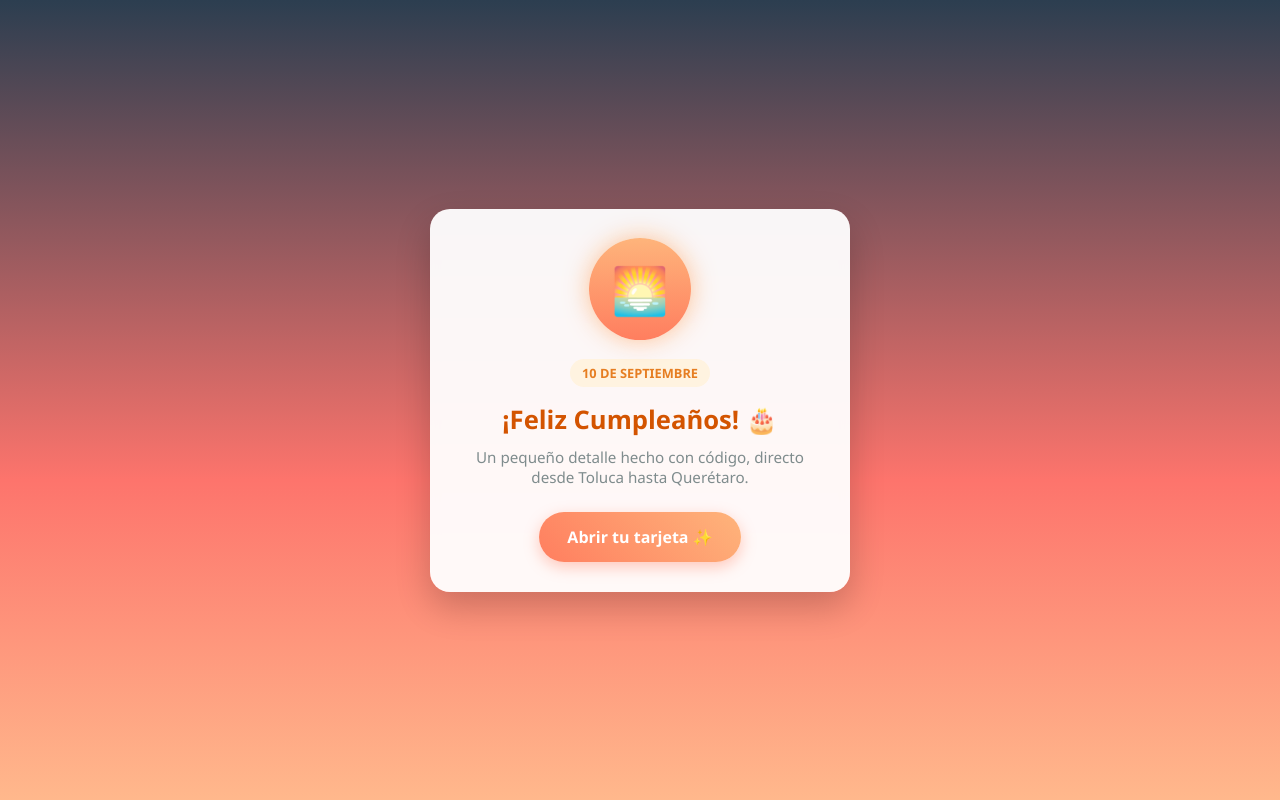
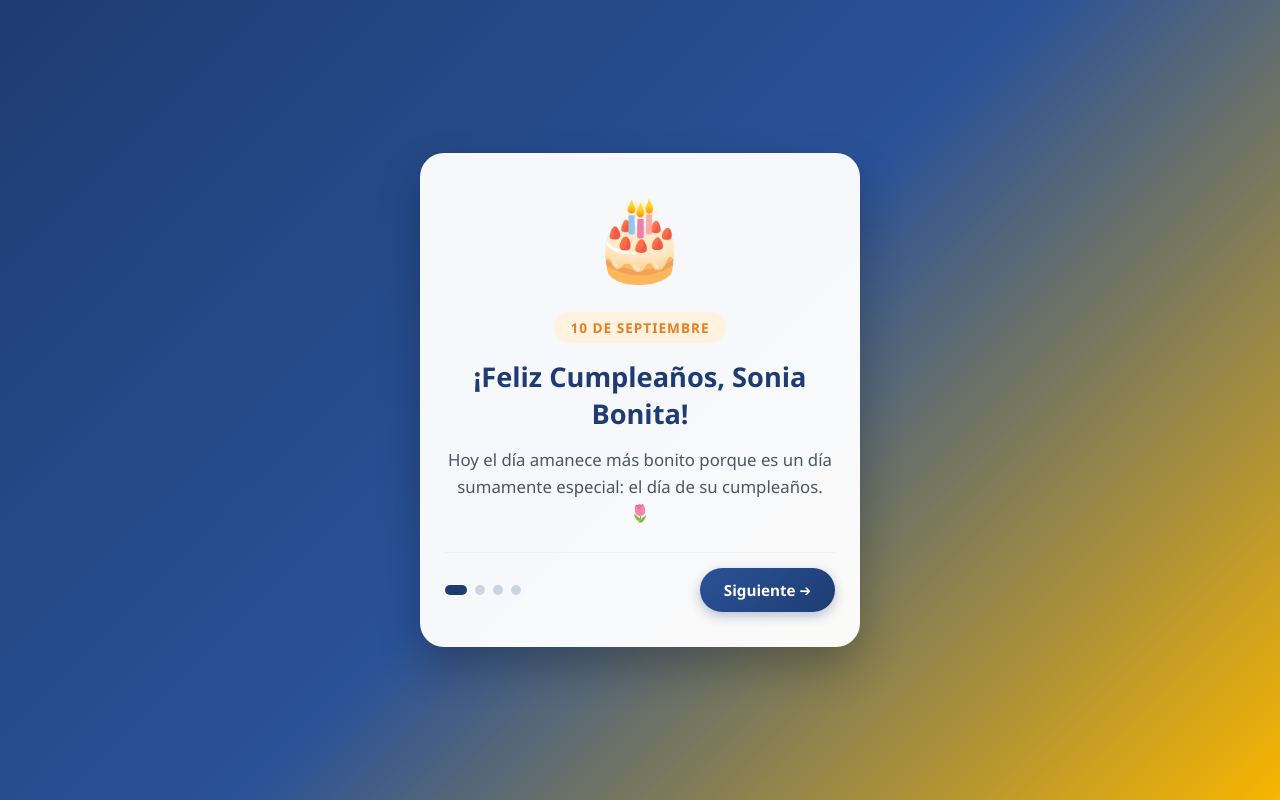
Before and after one commit to marianauaeme-design/un-detalle-especial, a plain HTML site: page index.html in a window 1280 px wide. Drawn offline with nearby package versions, Linux system fonts and the light colour scheme.

Commit message:
Update index.html

```diff
--- a/index.html
+++ b/index.html
@@ -3,7 +3,7 @@
 <head>
   <meta charset="UTF-8">
   <meta name="viewport" content="width=device-width, initial-scale=1.0">
-  <title>¡Feliz Cumpleaños! 🎂</title>
+  <title>¡Feliz Cumpleaños!</title>
   <!-- Canvas Confetti CDN -->
   <script src="https://cdn.jsdelivr.net/npm/canvas-confetti@1.6.0/dist/confetti.browser.min.js"></script>
   <style>
@@ -15,7 +15,7 @@
     }
 
     body {
-      background: linear-gradient(180deg, #2c3e50 0%, #fd746c 60%, #ffb88c 100%);
+      background: linear-gradient(135deg, #1e3c72 0%, #2a5298 50%, #f8b500 100%);
       min-height: 100vh;
       display: flex;
       justify-content: center;
@@ -24,148 +24,227 @@
       color: #333;
     }
 
-    .card {
-      background: rgba(255, 255, 255, 0.95);
-      border-radius: 20px;
-      padding: 30px 25px;
-      max-width: 420px;
+    .presentation-card {
+      background: rgba(255, 255, 255, 0.96);
+      border-radius: 24px;
+      padding: 35px 25px;
+      max-width: 440px;
       width: 100%;
       text-align: center;
-      box-shadow: 0 15px 35px rgba(0,0,0,0.2);
-      backdrop-filter: blur(5px);
+      box-shadow: 0 20px 40px rgba(0,0,0,0.25);
+      position: relative;
+      overflow: hidden;
+      min-height: 480px;
+      display: flex;
+      flex-direction: column;
+      justify-content: space-between;
     }
 
-    .sun-container {
-      width: 100px;
-      height: 100px;
-      background: linear-gradient(to top, #ff7e5f, #feb47b);
-      border-radius: 50%;
-      margin: 0 auto 20px auto;
-      display: flex;
-      justify-content: center;
-      align-items: center;
-      box-shadow: 0 0 25px rgba(254, 180, 123, 0.8);
-      animation: pulse 3s infinite alternate;
+    .slide {
+      display: none;
+      animation: fadeIn 0.8s ease forwards;
+      flex-grow: 1;
     }
 
-    @keyframes pulse {
-      0% { transform: scale(0.98); box-shadow: 0 0 15px rgba(254, 180, 123, 0.6); }
-      100% { transform: scale(1.05); box-shadow: 0 0 30px rgba(254, 180, 123, 0.9); }
-    }
-
-    .sun-icon {
-      font-size: 45px;
-    }
-
-    h1 {
-      color: #d35400;
-      font-size: 1.6rem;
-      margin-bottom: 10px;
-    }
-
-    p.subtitle {
-      color: #7f8c8d;
-      font-size: 0.95rem;
-      margin-bottom: 25px;
-    }
-
-    .btn {
-      background: linear-gradient(45deg, #ff7e5f, #feb47b);
-      color: white;
-      border: none;
-      padding: 14px 28px;
-      font-size: 1rem;
-      font-weight: bold;
-      border-radius: 30px;
-      cursor: pointer;
-      box-shadow: 0 5px 15px rgba(255, 126, 95, 0.4);
-      transition: all 0.3s ease;
-    }
-
-    .btn:active {
-      transform: scale(0.96);
-    }
-
-    .letter-content {
-      display: none;
-      margin-top: 25px;
-      padding-top: 20px;
-      border-top: 2px dashed #f39c12;
-      text-align: left;
-      line-height: 1.6;
-      font-size: 0.95rem;
-      color: #444;
-      animation: fadeIn 1s ease forwards;
+    .slide.active {
+      display: flex;
+      flex-direction: column;
+      align-items: center;
+      justify-content: center;
     }
 
     @keyframes fadeIn {
-      from { opacity: 0; transform: translateY(10px); }
+      from { opacity: 0; transform: translateY(12px); }
       to { opacity: 1; transform: translateY(0); }
+    }
+
+    /* Pastel SVG / CSS */
+    .cake-icon {
+      font-size: 80px;
+      margin-bottom: 15px;
+      animation: float 3s ease-in-out infinite;
+    }
+
+    @keyframes float {
+      0%, 100% { transform: translateY(0); }
+      50% { transform: translateY(-10px); }
     }
 
     .badge {
       display: inline-block;
       background: #fff3e0;
       color: #e67e22;
-      padding: 5px 12px;
-      border-radius: 15px;
-      font-size: 0.8rem;
+      padding: 6px 16px;
+      border-radius: 20px;
+      font-size: 0.85rem;
+      font-weight: 700;
+      margin-bottom: 15px;
+      letter-spacing: 1px;
+    }
+
+    h1 {
+      color: #1e3c72;
+      font-size: 1.7rem;
+      margin-bottom: 15px;
+    }
+
+    p {
+      color: #4a5568;
+      font-size: 1.05rem;
+      line-height: 1.6;
+      text-align: center;
+    }
+
+    .highlight {
+      color: #d97706;
+      font-weight: 600;
+    }
+
+    /* Controles de Navegación */
+    .nav-controls {
+      display: flex;
+      justify-content: space-between;
+      align-items: center;
+      margin-top: 25px;
+      padding-top: 15px;
+      border-top: 1px solid #edf2f7;
+    }
+
+    .dots {
+      display: flex;
+      gap: 8px;
+    }
+
+    .dot {
+      width: 10px;
+      height: 10px;
+      background: #cbd5e1;
+      border-radius: 50%;
+      transition: all 0.3s ease;
+    }
+
+    .dot.active {
+      background: #1e3c72;
+      width: 22px;
+      border-radius: 10px;
+    }
+
+    .btn {
+      background: linear-gradient(135deg, #2a5298, #1e3c72);
+      color: white;
+      border: none;
+      padding: 12px 24px;
+      font-size: 0.95rem;
       font-weight: bold;
-      margin-bottom: 15px;
+      border-radius: 25px;
+      cursor: pointer;
+      box-shadow: 0 4px 12px rgba(30, 60, 114, 0.3);
+      transition: all 0.3s ease;
+    }
+
+    .btn:active {
+      transform: scale(0.95);
     }
   </style>
 </head>
 <body>
 
-  <div class="card">
-    <div class="sun-container">
-      <span class="sun-icon">🌅</span>
+  <div class="presentation-card">
+
+    <!-- Slide 1: Bienvenida -->
+    <div class="slide active" id="slide1">
+      <div class="cake-icon">🎂</div>
+      <span class="badge">10 DE SEPTIEMBRE</span>
+      <h1>¡Feliz Cumpleaños, Sonia Bonita!</h1>
+      <p> Hoy el día amanece más bonito porque es un día sumamente especial: el día de su cumpleaños. 🌷</p>
     </div>
 
-    <span class="badge">10 DE SEPTIEMBRE</span>
-    <h1>¡Feliz Cumpleaños! 🎂</h1>
-    <p class="subtitle">Un pequeño detalle hecho con código, directo desde Toluca hasta Querétaro.</p>
+    <!-- Slide 2: Cualidades y admiración -->
+    <div class="slide" id="slide2">
+      <div class="cake-icon">✨</div>
+      <span class="badge">CON MUCHO CARIÑO</span>
+      <h1>Una persona admirable</h1>
+      <p>Su dedicación, su paciencia infinita, la elegancia de sus detalles y la luz tan bonita que le pone a todo lo que hace son realmente inspiradoras.</p>
+    </div>
 
-    <button class="btn" onclick="openMessage()">Abrir tu tarjeta ✨</button>
+    <!-- Slide 3: Deseos para el nuevo año -->
+    <div class="slide" id="slide3">
+      <div class="cake-icon">💐</div>
+      <span class="badge">MIS MEJORES DESEOS</span>
+      <h1>Un año grandioso</h1>
+      <p>Quería desearle de todo corazón un año lleno de mucha salud, infinitas sonrisas, momentos hermosos y muchísimos éxitos en cada una de sus metas.</p>
+    </div>
 
-    <div class="letter-content" id="letter">
-      <p>Mire, hoy el día amanece más bonito porque es un día muy especial: el día en que nació. 🌷</p><br>
-      <p>Quería desearle de todo corazón un año lleno de mucha salud, sonrisas, momentos hermosos y muchísimos éxitos en su vocación tan bonita enseñando día a día.</p><br>
-      <p>Espero que disfrute mucho su día rodeada de mucho cariño. ¡Le mando un abrazo gigante! 🎉✨</p>
+    <!-- Slide 4: Cierre cariñoso -->
+    <div class="slide" id="slide4">
+      <div class="cake-icon">💖</div>
+      <span class="badge">UN ABRAZO ESPECIAL</span>
+      <h1>¡Que disfrute su día!</h1>
+      <p>Espero que pase un día maravilloso rodeada de mucho cariño. <br><br><span class="highlight">¡Le mando un abrazo gigante con muchísimo afecto! ✨</span></p>
     </div>
+
+    <!-- Botones y Puntos de Navegación -->
+    <div class="nav-controls">
+      <div class="dots">
+        <div class="dot active"></div>
+        <div class="dot"></div>
+        <div class="dot"></div>
+        <div class="dot"></div>
+      </div>
+      <button class="btn" id="nextBtn" onclick="nextSlide()">Siguiente ➔</button>
+    </div>
+
   </div>
 
   <script>
-    function openMessage() {
-      // Muestra la carta
-      document.getElementById('letter').style.display = 'block';
+    let currentSlide = 1;
+    const totalSlides = 4;
 
-      // Oculta el botón para evitar doble clic
-      document.querySelector('.btn').style.display = 'none';
+    function nextSlide() {
+      // Ocultar slide actual
+      document.getElementById(`slide${currentSlide}`).classList.remove('active');
+      document.querySelectorAll('.dot')[currentSlide - 1].classList.remove('active');
 
-      // Lanza el efecto de confeti
+      currentSlide++;
+
+      if (currentSlide <= totalSlides) {
+        // Mostrar siguiente slide
+        document.getElementById(`slide${currentSlide}`).classList.add('active');
+        document.querySelectorAll('.dot')[currentSlide - 1].classList.add('active');
+
+        // Si es el último slide, lanzar confeti y cambiar botón
+        if (currentSlide === totalSlides) {
+          document.getElementById('nextBtn').innerText = '¡Felicidades! 🎉';
+
           confetti({
-        particleCount: 100,
-        spread: 70,
+            particleCount: 120,
+            spread: 80,
             origin: { y: 0.6 }
           });
 
-      // Lanza una segunda ráfaga de confeti
           setTimeout(() => {
             confetti({
-          particleCount: 50,
+              particleCount: 60,
               angle: 60,
               spread: 55,
               origin: { x: 0 }
             });
             confetti({
-          particleCount: 50,
+              particleCount: 60,
               angle: 120,
               spread: 55,
               origin: { x: 1 }
             });
           }, 400);
         }
+      } else {
+        // Reiniciar al inicio si vuelve a presionar
+        currentSlide = 1;
+        document.getElementById(`slide${currentSlide}`).classList.add('active');
+        document.querySelectorAll('.dot')[currentSlide - 1].classList.add('active');
+        document.getElementById('nextBtn').innerText = 'Siguiente ➔';
+      }
+    }
   </script>
 </body>
 </html>
```
Lines whose indentation alone changed are shown as unchanged.
